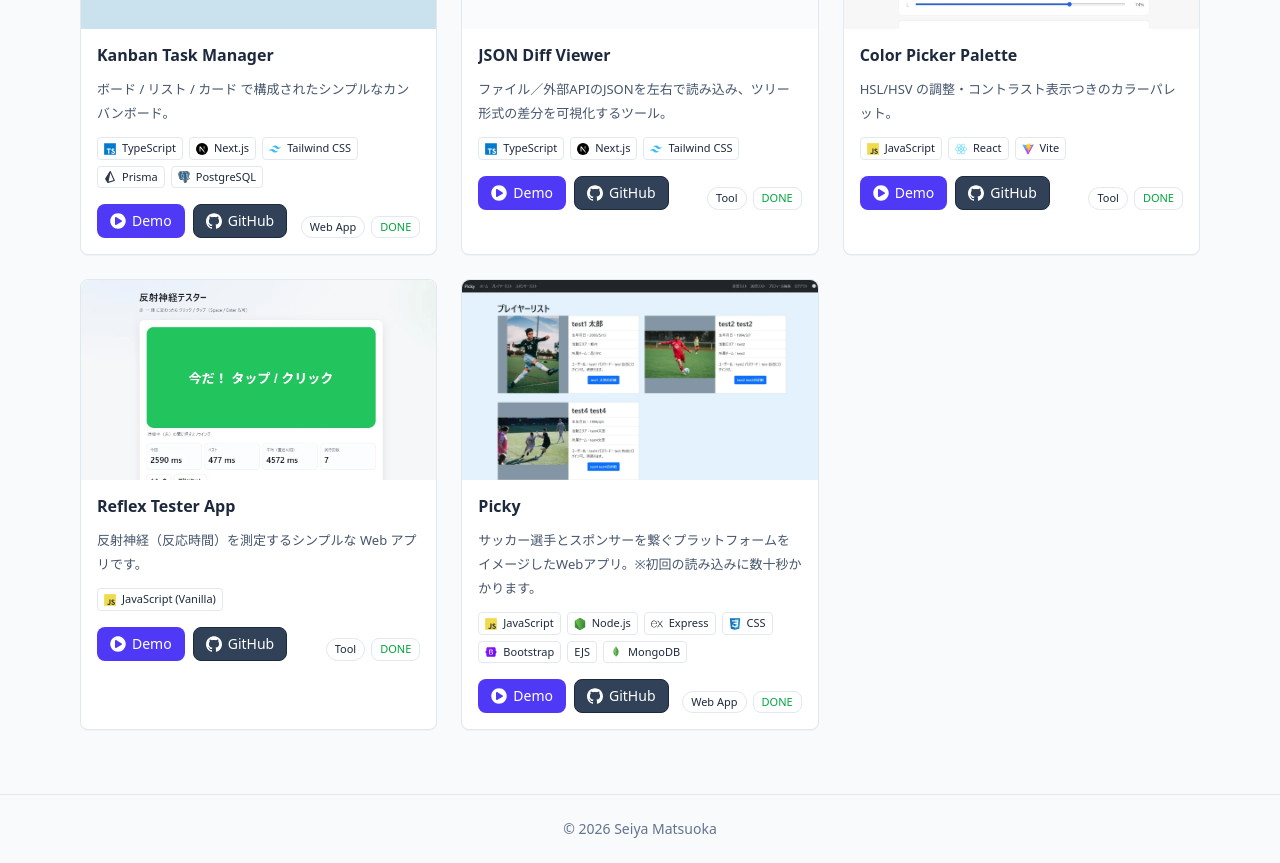
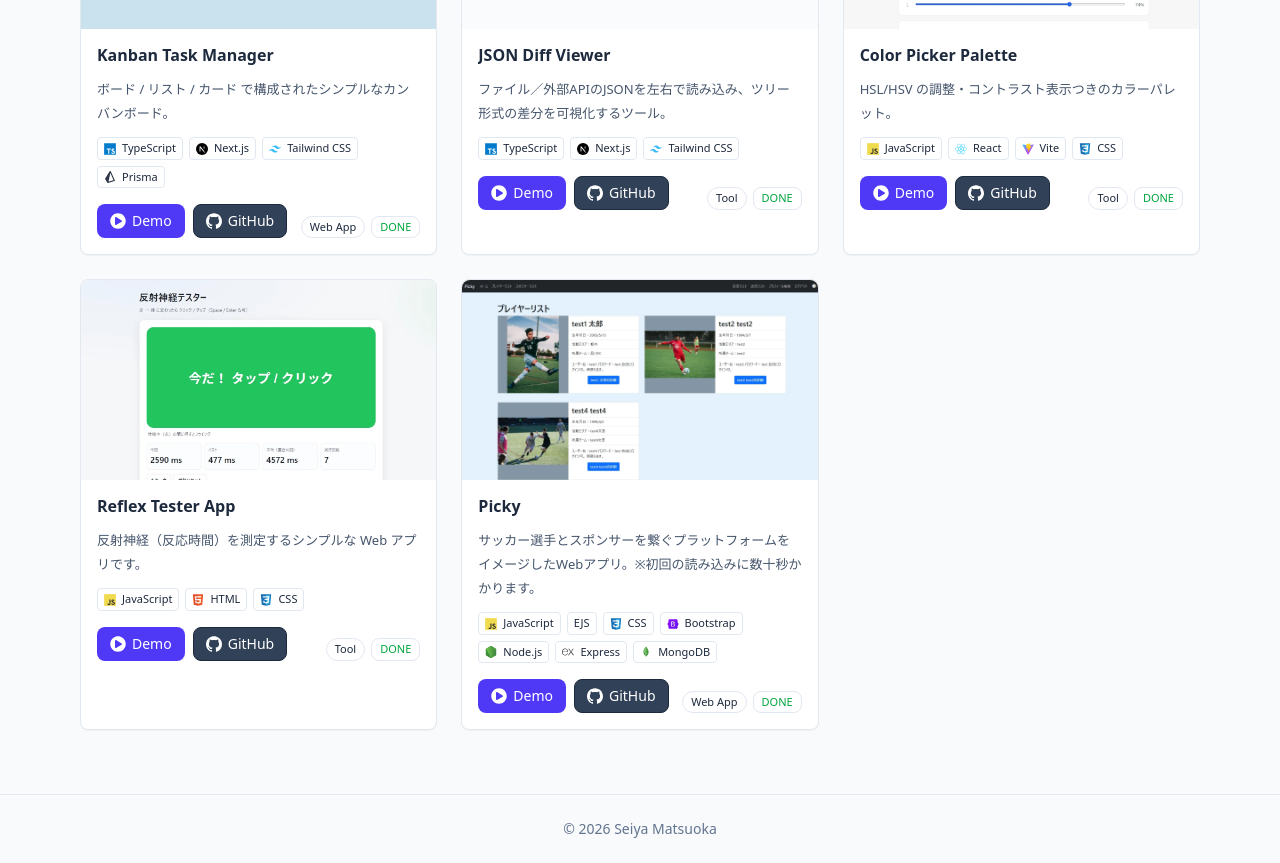
Before and after one commit to seiya-matsuoka/portfolio, a React (Vite) app: page /personal-projects in a window 1280 px wide. Shown: the part 1900-2763 px from the top of the page. Built offline with nearby package versions, Linux system fonts and the light colour scheme.

Commit message:
feat: 個人開発のデータを編集

```diff
--- a/src/data/personalProjects.ts
+++ b/src/data/personalProjects.ts
@@ -183,7 +183,7 @@ export const personalProjects: PersonalProject[] = [
       '落下パズル（テトロミノ）を 7バッグ・回転・レベル制の重力・スコア・キーボード/タッチ操作で実装。',
     status: 'DONE',
     kind: 'Game',
-    tech: ['TypeScript', 'Vite', 'Tailwind CSS'],
+    tech: ['TypeScript', 'Vite', 'Tailwind CSS', 'HTML'],
     repoUrl: 'https://github.com/seiya-matsuoka/tetromino-fall-game',
     liveUrl: 'https://seiya-matsuoka.github.io/tetromino-fall-game/',
     thumb: 'images/projects/tetromino-fall-game/thumb.webp',
@@ -209,7 +209,7 @@ export const personalProjects: PersonalProject[] = [
     summary: 'ボード / リスト / カード で構成されたシンプルなカンバンボード。',
     status: 'DONE',
     kind: 'Web App',
-    tech: ['TypeScript', 'Next.js', 'Tailwind CSS', 'Prisma', 'PostgreSQL'],
+    tech: ['TypeScript', 'Next.js', 'Tailwind CSS', 'Prisma'],
     repoUrl: 'https://github.com/seiya-matsuoka/kanban-task-manager',
     liveUrl: 'https://kanban-task-manager-seiya.vercel.app/',
     thumb: 'images/projects/kanban-task-manager/thumb.webp',
@@ -280,7 +280,7 @@ export const personalProjects: PersonalProject[] = [
     summary: '指定した図形にどれだけ似せて描けるかを競うゲーム。',
     status: 'DONE',
     kind: 'Game',
-    tech: ['TypeScript', 'Vite', 'Tailwind CSS'],
+    tech: ['TypeScript', 'Vite', 'Tailwind CSS', 'HTML'],
     repoUrl: 'https://github.com/seiya-matsuoka/shape-trace-game',
     liveUrl: 'https://seiya-matsuoka.github.io/shape-trace-game/',
     thumb: 'images/projects/shape-trace-game/thumb.webp',
@@ -329,7 +329,7 @@ export const personalProjects: PersonalProject[] = [
     summary: 'HSL/HSV の調整・コントラスト表示つきのカラーパレット。',
     status: 'DONE',
     kind: 'Tool',
-    tech: ['JavaScript', 'React', 'Vite'],
+    tech: ['JavaScript', 'React', 'Vite', 'CSS'],
     repoUrl: 'https://github.com/seiya-matsuoka/color-picker-palette',
     liveUrl: 'https://seiya-matsuoka.github.io/color-picker-palette/',
     thumb: 'images/projects/color-picker-palette/thumb.webp',
@@ -352,7 +352,7 @@ export const personalProjects: PersonalProject[] = [
     summary: '反射神経（反応時間）を測定するシンプルな Web アプリです。',
     status: 'DONE',
     kind: 'Tool',
-    tech: ['JavaScript (Vanilla)'],
+    tech: ['JavaScript', 'HTML', 'CSS'],
     repoUrl: 'https://github.com/seiya-matsuoka/reflex-tester-app',
     liveUrl: 'https://seiya-matsuoka.github.io/reflex-tester-app/',
     thumb: 'images/projects/reflex-tester-app/thumb.webp',
@@ -376,7 +376,7 @@ export const personalProjects: PersonalProject[] = [
       'サッカー選手とスポンサーを繋ぐプラットフォームをイメージしたWebアプリ。※初回の読み込みに数十秒かかります。',
     status: 'DONE',
     kind: 'Web App',
-    tech: ['JavaScript', 'Node.js', 'Express', 'CSS', 'Bootstrap', 'EJS', 'MongoDB'],
+    tech: ['JavaScript', 'EJS', 'CSS', 'Bootstrap', 'Node.js', 'Express', 'MongoDB'],
     repoUrl: 'https://github.com/seiya-matsuoka/Picky',
     liveUrl: 'https://picky-acjj.onrender.com/',
     thumb: 'images/projects/picky/thumb.webp',
@@ -403,7 +403,7 @@ export const personalProjects: PersonalProject[] = [
   //     'プロフィール、個人開発で作成した Webアプリケーション / ツール、学習に使用したリポジトリを紹介するポートフォリオサイト。',
   //   status: 'DONE',
   //   kind: 'Web App',
-  //   tech: ['TypeScript', 'React', 'Vite', 'Tailwind CSS'],
+  //   tech: ['TypeScript', 'React', 'Vite', 'Tailwind CSS', 'React Router'],
   //   repoUrl: 'https://github.com/seiya-matsuoka/portfolio',
   //   liveUrl: 'https://seiya-matsuoka-dev.vercel.app/',
   //   thumb: 'images/projects/portfolio/thumb.webp',
--- a/src/data/technologyMeta.ts
+++ b/src/data/technologyMeta.ts
@@ -70,10 +70,6 @@ export const technologyMeta: Record<string, TechnologyMeta> = {
     label: 'JavaScript',
     iconSrc: `${iconBasePath}javascript-original.svg`,
   },
-  'JavaScript (Vanilla)': {
-    label: 'JavaScript (Vanilla)',
-    iconSrc: `${iconBasePath}javascript-original.svg`,
-  },
   jQuery: {
     label: 'jQuery',
     iconSrc: `${iconBasePath}jquery-original.svg`,
@@ -126,6 +122,10 @@ export const technologyMeta: Record<string, TechnologyMeta> = {
     label: 'React',
     iconSrc: `${iconBasePath}react-original.svg`,
   },
+  'React Router': {
+    label: 'React Router',
+    iconSrc: `${iconBasePath}reactrouter-original.svg`,
+  },
   'Shell Script': {
     label: 'Shell Script',
     iconSrc: `${iconBasePath}bash-original.svg`,
```
Also changed, not shown: public/icons/technologies/reactrouter-original-wordmark.svg (added), public/icons/technologies/reactrouter-original.svg (added).
